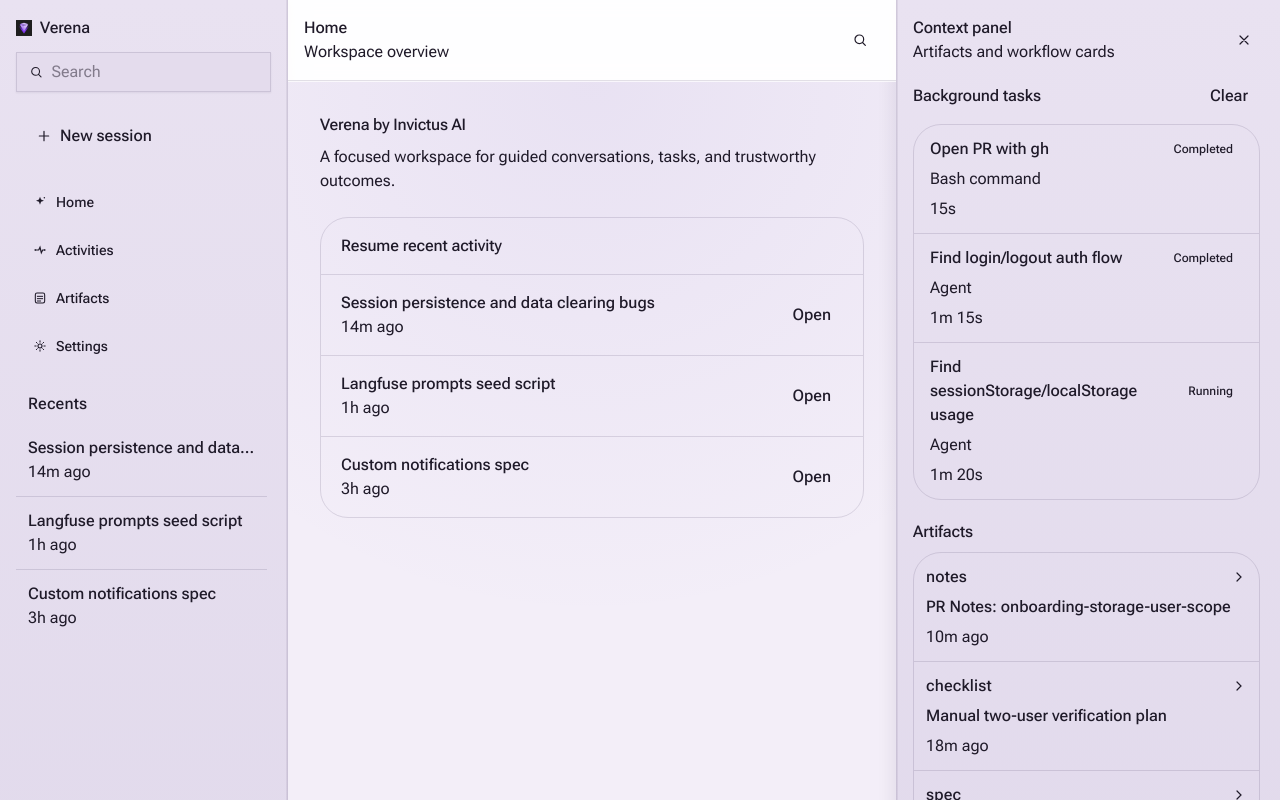
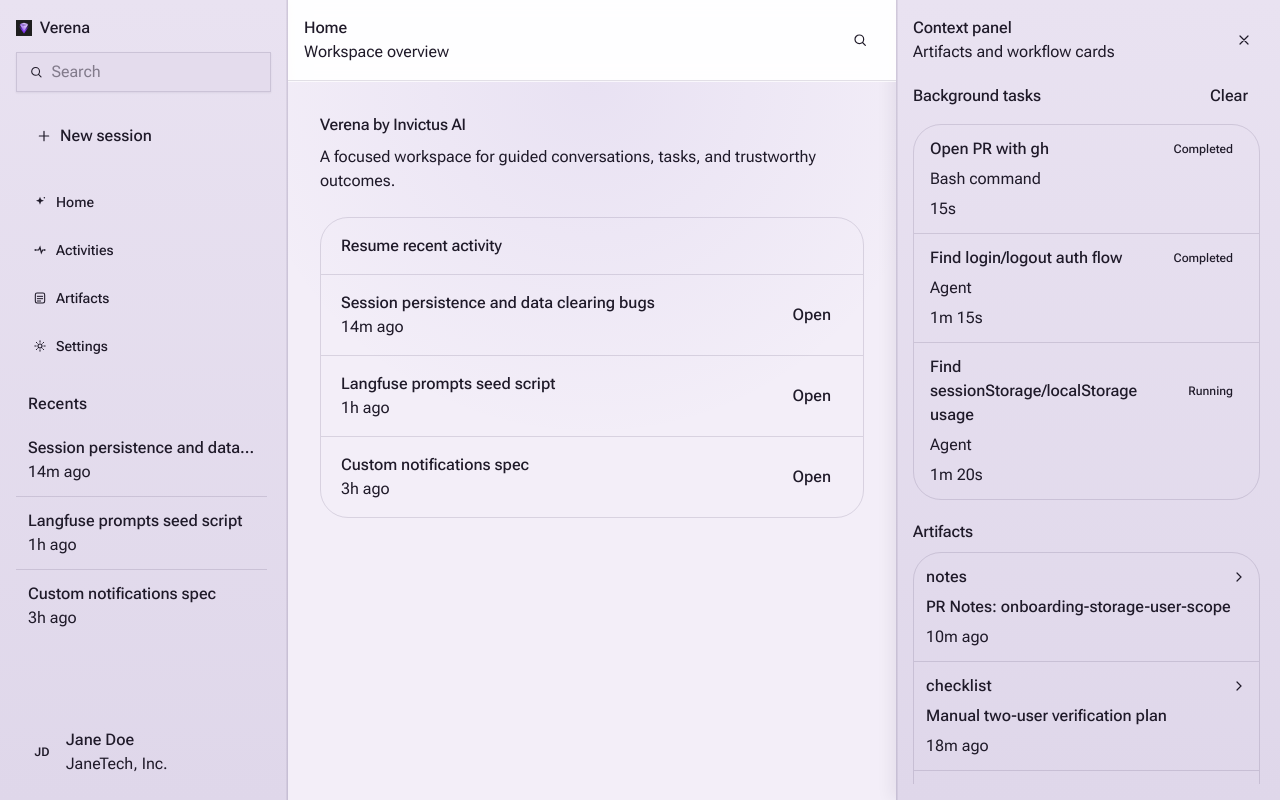
Before and after one commit to cmeinberg-invictus/invictus-ui, a React (Vite) app: page / in a window 1280 px wide. Shown: the top 800 px of the page. Built offline with nearby package versions, Linux system fonts and the light colour scheme.

Commit message:
feat: separate scrolls and fix items

```diff
--- a/src/app/layout/AppShell.tsx
+++ b/src/app/layout/AppShell.tsx
@@ -61,20 +61,20 @@ export function AppShell() {
   }
 
   return (
-    <div className="min-h-screen bg-background text-text">
-      <div className="grid min-h-screen grid-cols-1 md:grid-cols-[18rem_minmax(0,1fr)]">
-        <aside className="shell-sidebar-left hidden md:block">
+    <div className="h-screen overflow-hidden bg-background text-text">
+      <div className="grid h-screen min-h-0 grid-cols-1 overflow-hidden md:grid-cols-[18rem_minmax(0,1fr)]">
+        <aside className="shell-sidebar-left hidden h-screen overflow-hidden md:block">
           <LeftNav />
         </aside>
 
         <div
           className={cn(
-            'grid min-h-screen grid-cols-1',
+            'grid h-screen min-h-0 grid-cols-1 overflow-hidden',
             rightPanelOpen && 'xl:grid-cols-[minmax(0,1fr)_24rem]',
           )}
         >
-          <section className="flex min-h-screen flex-col">
-            <header className="top-app-bar sticky top-0 z-20 px-4 py-4">
+          <section className="flex h-screen min-h-0 flex-col overflow-hidden">
+            <header className="top-app-bar z-20 shrink-0 px-4 py-4">
               <div className="mx-auto flex w-full max-w-6xl items-center justify-between gap-3">
                 <IconButton
                   className="md:hidden"
@@ -116,13 +116,13 @@ export function AppShell() {
               </div>
             </header>
 
-            <main className="app-stage min-h-0 flex-1 p-5 md:p-8" id="main-content">
+            <main className="app-stage scroll-area min-h-0 flex-1 overflow-y-auto p-5 md:p-8" id="main-content">
               <Outlet />
             </main>
           </section>
 
           {rightPanelOpen && (
-            <div className="shell-sidebar-right hidden xl:block">
+            <div className="shell-sidebar-right hidden h-screen overflow-hidden xl:block">
               <RightPanel activityId={activityId ?? null} onClose={() => setRightPanelOpen(false)} />
             </div>
           )}
@@ -131,7 +131,7 @@ export function AppShell() {
 
       {isMobileNavOpen && (
         <div className="fixed inset-0 z-50 flex md:hidden" role="dialog" aria-modal="true">
-          <div className="shell-sidebar-left w-72">
+          <div className="shell-sidebar-left h-screen w-72 overflow-hidden">
             <LeftNav onNavigate={() => setIsMobileNavOpen(false)} />
           </div>
           <button
--- a/src/app/layout/LeftNav.tsx
+++ b/src/app/layout/LeftNav.tsx
@@ -14,8 +14,8 @@ export function LeftNav({ onNavigate }: LeftNavProps) {
   const { activities } = useAppState()
 
   return (
-    <nav className="flex h-full flex-col gap-6 bg-transparent p-4" aria-label="Primary">
-      <div className="space-y-3">
+    <nav className="flex h-full min-h-0 flex-col gap-6 overflow-hidden bg-transparent p-4" aria-label="Primary">
+      <div className="shrink-0 space-y-3">
         <div className="flex items-center gap-2">
           <img src={verenaLogoSymbol} alt="" aria-hidden="true" className="h-4 w-4" />
           <p className="type-title text-title-lg font-medium text-text">Verena</p>
@@ -31,12 +31,12 @@ export function LeftNav({ onNavigate }: LeftNavProps) {
         </label>
       </div>
 
-      <Button className="w-full justify-start" variant="secondary" onClick={onNavigate}>
+      <Button className="w-full shrink-0 justify-start" variant="secondary" onClick={onNavigate}>
         <Icon name="plus" className="h-4 w-4" />
         New session
       </Button>
 
-      <div className="space-y-1">
+      <div className="shrink-0 space-y-1">
         <NavItem to="/" label="Home" icon="spark" onNavigate={onNavigate} />
         <NavItem to="/activities" label="Activities" icon="activities" onNavigate={onNavigate} />
         <NavItem to="/artifacts" label="Artifacts" icon="artifacts" onNavigate={onNavigate} />
@@ -63,7 +63,7 @@ export function LeftNav({ onNavigate }: LeftNavProps) {
         </ul>
       </section>
 
-      <div className="mt-auto flex items-center gap-2 rounded-xl px-2.5 py-2 transition-colors hover:bg-surfaceContainer">
+      <div className="mt-auto flex shrink-0 items-center gap-2 rounded-xl px-2.5 py-2 transition-colors hover:bg-surfaceContainer">
         <Avatar name="Jane Doe" size="sm" />
         <div>
           <p className="text-body-md font-medium text-text">Jane Doe</p>
--- a/src/app/layout/RightPanel.tsx
+++ b/src/app/layout/RightPanel.tsx
@@ -15,8 +15,8 @@ export function RightPanel({ activityId, onClose }: RightPanelProps) {
   const contextualArtifacts = getArtifactsByActivity(activityId)
 
   return (
-    <aside className="flex h-full flex-col bg-transparent p-4">
-      <div className="mb-4 flex items-center justify-between">
+    <aside className="flex h-full min-h-0 flex-col overflow-hidden bg-transparent p-4">
+      <div className="mb-4 flex shrink-0 items-center justify-between">
         <div>
           <h2 className="type-title text-title-sm font-medium text-text">Context panel</h2>
           <p className="text-label-md text-textMuted">Artifacts and workflow cards</p>
@@ -26,7 +26,7 @@ export function RightPanel({ activityId, onClose }: RightPanelProps) {
         </IconButton>
       </div>
 
-      <div className="scroll-area space-y-5 overflow-y-auto pr-1">
+      <div className="scroll-area min-h-0 flex-1 space-y-5 overflow-y-auto pr-1">
         <BackgroundTasks activityId={activityId} />
 
         <section aria-labelledby="artifact-title" className="space-y-2">
--- a/src/features/chat/ChatView.tsx
+++ b/src/features/chat/ChatView.tsx
@@ -34,7 +34,7 @@ export function ChatView({ activityId }: ChatViewProps) {
 
   return (
     <Panel className="relative flex min-h-0 flex-1 flex-col overflow-hidden rounded-xl bg-surfaceContainerLow">
-      <div className="scroll-area flex-1 space-y-3 overflow-y-auto px-4 pb-6 pt-6" aria-live="polite">
+      <div className="scroll-area min-h-0 flex-1 space-y-3 overflow-y-auto px-4 pb-6 pt-6" aria-live="polite">
         {messages.length ? (
           messages.map((message) => <MessageBubble key={message.id} message={message} />)
         ) : (
@@ -45,7 +45,7 @@ export function ChatView({ activityId }: ChatViewProps) {
         )}
       </div>
 
-      <form className="relative z-20 px-3 pb-4 pt-2" onSubmit={onSubmit}>
+      <form className="relative z-20 shrink-0 px-3 pb-4 pt-2" onSubmit={onSubmit}>
         <label htmlFor="chat-input" className="sr-only">
           Message
         </label>
--- a/src/pages/ActivityConversationPage.tsx
+++ b/src/pages/ActivityConversationPage.tsx
@@ -36,8 +36,8 @@ export function ActivityConversationPage() {
   }
 
   return (
-    <div className="flex h-full min-h-[60vh] flex-col gap-3">
-      <header className="flex items-center justify-between">
+    <div className="flex h-full min-h-0 flex-col gap-3">
+      <header className="flex shrink-0 items-center justify-between">
         <div>
           <h1 className="type-headline text-headline-sm font-medium text-text">{activity.title}</h1>
           <p className="text-body-md text-textMuted">{activity.excerpt}</p>
```
